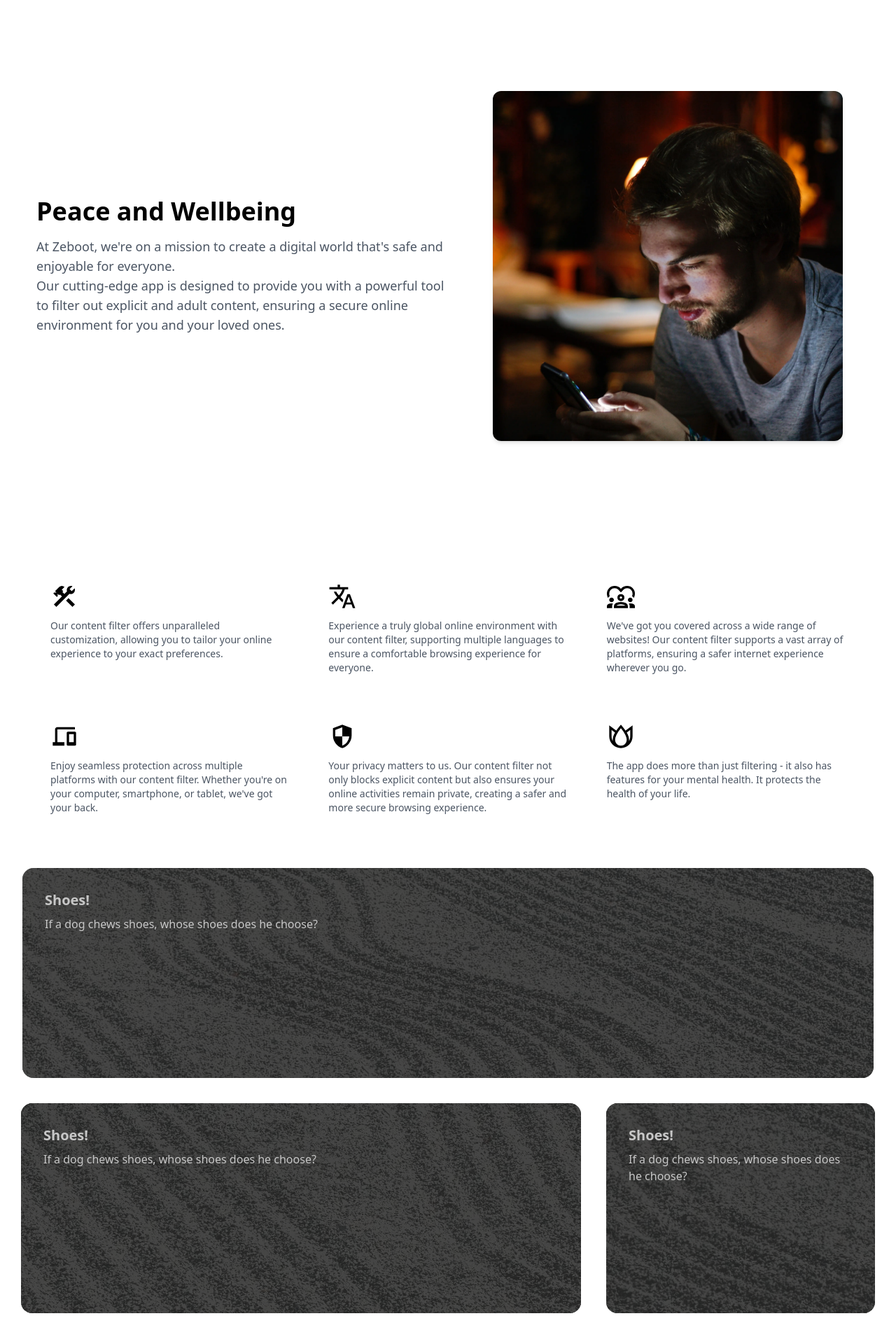
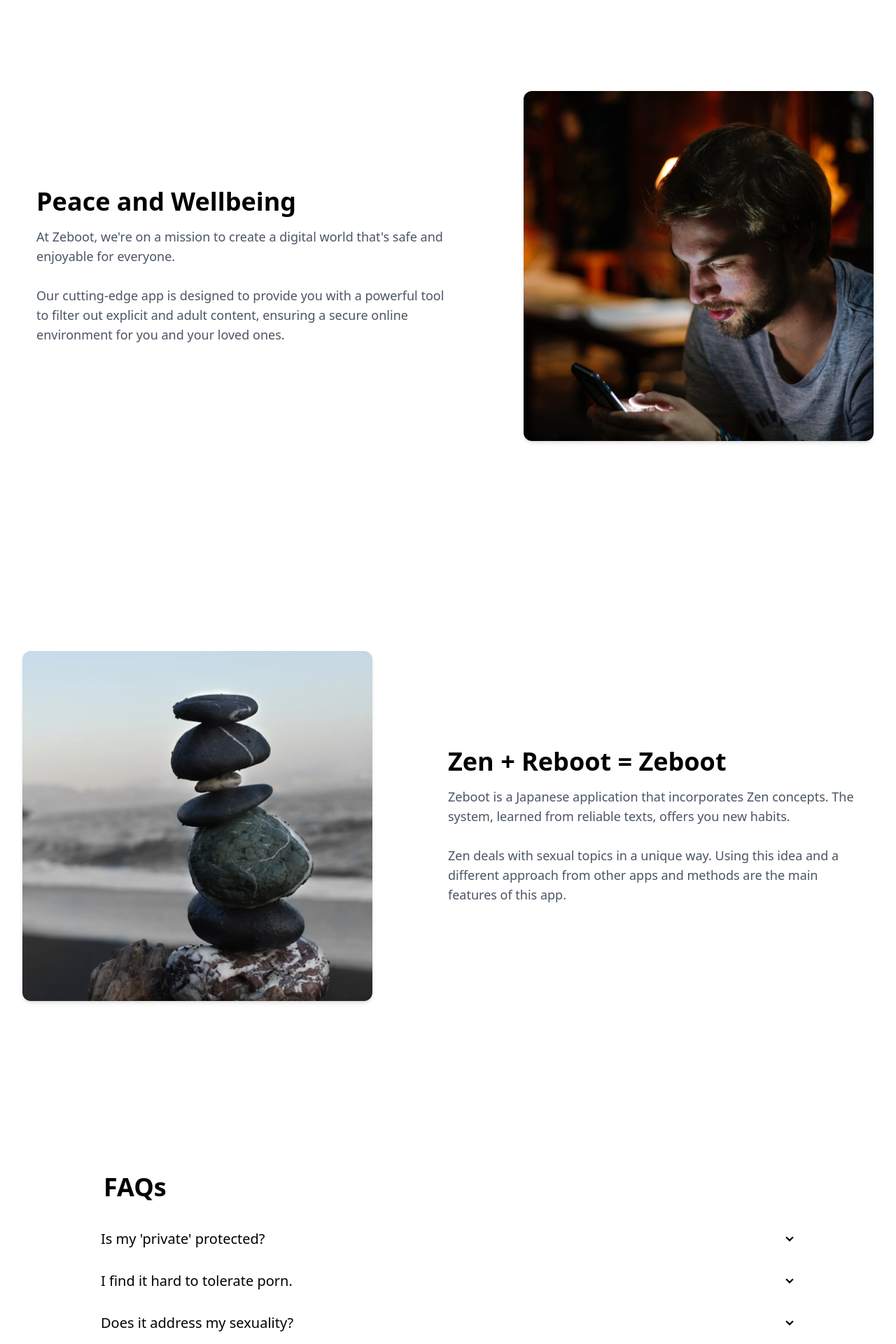
Before and after one commit to acidrefluxreflex/pure-landing, a Next.js app: page / in a window 1280 px wide. Shown: the part 820-2740 px from the top of the page at 70% size. Built offline with nearby package versions, Linux system fonts and the light colour scheme.

Commit message:
add text

```diff
--- a/src/app/page.tsx
+++ b/src/app/page.tsx
@@ -8,7 +8,6 @@
 import OverviewSection from "@/components/sections/OverviewSection";
 import GetStartSection from "@/components/sections/GetStartSection";
 import ContactSection from "@/components/sections/ContactSection";
-
 
 export const metadata: Metadata = {
   title: "Zeboot",
@@ -21,11 +20,12 @@
       <HeroSection />
       <div className="lg:max-w-7xl md:max-w-3xl mx-auto px-4 sm:px-6 md:px-8">
         <OverviewSection />
+        <FAQSection />
+        <TestimonialSection />
+        <FeatureSection />
         <StrengthsSection />
-        <FeatureSection />
         <GetStartSection />
-        <TestimonialSection />
-        <FAQSection />
+
         <ContactSection />
       </div>
     </main>
--- a/src/components/sections/FAQSection.tsx
+++ b/src/components/sections/FAQSection.tsx
@@ -4,29 +4,34 @@
   return (
     <div className="container my-24 mx-auto md:px-6 xl:px-24">
       <section className="mb-32">
-        <h2 className="mb-6 pl-6 text-3xl font-bold">
-          Frequently asked questions
+        <h2 className="mb-6 pl-5 text-4xl font-bold">
+          FAQs
         </h2>
 
         <div id="collapse">
-          {questionCell()}
-          {questionCell()}
-          {questionCell()}
+          {questionCell("Is my 'private' protected?", "Of course. The filter is designed to work completely offline and there are no tracking ads in the app.")}
+          {questionCell("I find it hard to tolerate porn.", "We can offer you new solutions. Frankly speaking, you are making progress just by opening this page. If you are not sure, download and try first.")}
+          {questionCell("Does it address my sexuality?", "Zeboot is committed to diversity and keeps track of a wide range of content. If this does not meet your requirements, you can still customise your filter. Of course, requests for filters are also welcome!")}
         </div>
       </section>
     </div>
   );
 }
 
-function questionCell() {
+function questionCell(
+  question: string,
+  answer: string
+) {
   return (
     <div className="collapse collapse-arrow">
       <input type="checkbox" />
       <div className="collapse-title text-xl font-medium">
-        Click to open this one and close others
+        <h3>
+        {question}
+        </h3>
       </div>
       <div className="collapse-content">
-        <p>hello</p>
+        <p>{answer}</p>
       </div>
     </div>
   );
--- a/src/components/sections/FeatureSection.tsx
+++ b/src/components/sections/FeatureSection.tsx
@@ -9,7 +9,9 @@
           "md:min-w-7xl min-w-[320px] md:h-[300px] h-[300px]",
           "/images/landing/ZenGarden1280.jpg",
           1280,
-          300
+          300,
+          "Filtering",
+          "Proprietary algorithms and databases block access to Porn sites as well as advertising. It can even prevent sexually explicit words from appearing on the site. \n \n  Filters are updated regularly, but can be automatically adapted for almost any new site. Only sexual content is blocked, so you can browse other adult-oriented sites if you wish."
         )}
       </div>
       <div className="lg:flex lg:space-x-9 md:mx-0 mx-5 md:space-y-0 space-y-6 justify-center items-center ">
@@ -17,14 +19,18 @@
           "md:min-w-[800px] min-w-[320px] md:h-[300px] h-[300px]",
           "/images/landing/ZenGarden800.webp",
           800,
-          300
+          300,
+          "Support",
+          "If you feel badly tempted, app support can help. Alerts for attention, a meditation function and an AI counsellor are available. \n \n You can even count the number of days away from sexual content, so you can track the improvement in your life."
         )}
 
         {renderCard(
           "md:min-w-96 min-w-[320px] md:h-[300px] h-[300px]",
           "/images/landing/ZenGarden380.webp",
           380,
-          300
+          300,
+          "More",
+          "Filters and functions are regularly updated and further requests are accepted. You can also recommend your new lifestyle to your friends with the Share function."
         )}
       </div>
     </div>
@@ -35,10 +41,20 @@
   width: string,
   imageSrc: string,
   imgWidth: number,
-  imgHeight: number
+  imgHeight: number,
+  title: string,
+  body: string
 ) {
+  // 改行文字を<br />タグに置換する
+  const bodyWithLineBreaks = body.split("\n").map((line, index) => (
+    <React.Fragment key={index}>
+      {line}
+      <br />
+    </React.Fragment>
+  ));
+
   return (
-    <div className={`z-1 card ${width} bg-base-100 shadow-l image-full `}>
+    <div className={`z-1 card ${width} bg-base-100  image-full shadow-md`}>
       <figure>
         <Image
           src={imageSrc}
@@ -49,11 +65,9 @@
         />
       </figure>
       <div className="card-body">
-        <h1 className="card-title">Shoes!</h1>
-        <p>If a dog chews shoes, whose shoes does he choose?</p>
-        <div className="card-actions justify-end">
-
-        </div>
+        <h1 className="card-title text-5xl font-bold">{title}</h1>
+        <p className="max-w-[600px]">{bodyWithLineBreaks}</p>
+        <div className="card-actions justify-end"></div>
       </div>
     </div>
   );
--- a/src/components/sections/GetStartSection.tsx
+++ b/src/components/sections/GetStartSection.tsx
@@ -4,10 +4,12 @@
   return (
     <div className="my-16">
       <div className="container mx-auto text-center">
-        <h2 className="text-4xl font-bold mb-6">Welcome to Our Landing Page</h2>
+        <h2 className="text-4xl font-bold mb-6">Start New Life</h2>
         <p className="text-gray-600 text-lg mb-8">
-          Lorem ipsum dolor sit amet, consectetur adipiscing elit. Sed do
-          eiusmod tempor incididunt ut labore et dolore magna aliqua.
+          Don't wait any longer to safeguard your concentration and mental
+          health. Click the link below to download Zeboot and take the first
+          step towards a more secure online experience. With Zeboot by your
+          side, your new life begins today!
         </p>
         <button className="btn">Learn More</button>
       </div>
--- a/src/components/sections/HeroSection.tsx
+++ b/src/components/sections/HeroSection.tsx
@@ -12,10 +12,10 @@
         }}
       >
         <div className="hero-content ml-64 pr-[430px]">
-          <div className="container max-w-md text-white">
-            <p className="p-2 text-2xl">Sexual Content Blocker</p>
+          <div className="container max-w-md ">
+            <p className="p-2 text-2xl text text-[#F596AA]">Sexual Content Blocker</p>
             <div className="container " style={{ fontFamily: "Futura" }}>
-              <h1 className="text-9xl font-medium ">Zeboot</h1>
+              <h1 className="text-9xl font-medium text-white">Zeboot</h1>
             </div>
             <div className="mb-8 px-2 text-lg font-medium">
               <p>
@@ -24,7 +24,7 @@
                 filtering out explicit content and ensuring a safer online
                 experience.
               </p>
-              <button className="btn btn-accent text-white my-5">
+              <button className="btn btn-info text-[#1C1C1C] my-5 ">
                 <a href="https://textcheckai.page.link/toapp">Get Clean Life</a>
               </button>
             </div>
--- a/src/components/sections/OverviewSection.tsx
+++ b/src/components/sections/OverviewSection.tsx
@@ -3,12 +3,14 @@
 
 export default function OverviewSection() {
   return (
-    <div className="lg:flex flex-col md:flex-row md:items-center md:justify-center lg:h-screen">
+    <div className="">
+      <div className="lg:flex flex-col md:flex-row md:items-center md:justify-between md:h-screen">
         <div className="md:w-1/3 lg:w-1/2 m-5">
           <h1 className="text-4xl font-bold mb-4">Peace and Wellbeing</h1>
           <p className="lg:text-lg text-sm text-gray-600">
             At Zeboot, we&apos;re on a mission to create a digital world
             that&apos;s safe and enjoyable for everyone.
+            <br />
             <br />
             Our cutting-edge app is designed to provide you with a powerful tool
             to filter out explicit and adult content, ensuring a secure online
@@ -16,7 +18,7 @@
           </p>
         </div>
 
-      <div className="md:w-1/2 flex justify-center">
+        <div className="md:w-1/2 flex md:justify-end justify-center">
           <Image
             src="/images/landing/eddy-billard.webp"
             alt="アプリケーションの画像"
@@ -26,5 +28,41 @@
           />
         </div>
       </div>
+      <div className="lg:flex flex-col md:flex-row md:items-center md:justify-between md:h-screen">
+        <div
+          id="DESKTOP"
+          className="md:w-1/2 md:flex hidden md:justify-start justify-center "
+        >
+          <Image
+            src="/images/landing/Tower.webp"
+            alt="アプリケーションの画像"
+            className="lg:w-[500px] w-[200px] h-auto rounded-xl shadow-md"
+            width={2000}
+            height={2000}
+          />
+        </div>
+        <div className="md:w-1/3 lg:w-1/2 m-5">
+          <h1 className="text-4xl font-bold mb-4">Zen + Reboot = Zeboot</h1>
+          <p className="lg:text-lg text-sm text-gray-600">
+            Zeboot is a Japanese application that incorporates Zen concepts. The
+            system, learned from reliable texts, offers you new habits.
+            <br />
+            <br />
+            Zen deals with sexual topics in a unique way. Using this idea and a
+            different approach from other apps and methods are the main features
+            of this app.
+          </p>
+        </div>
+        <div className="md:w-1/2 flex md:hidden md:justify-start justify-center">
+          <Image
+            src="/images/landing/Tower.webp"
+            alt="アプリケーションの画像"
+            className="lg:w-[500px] w-[200px] h-auto rounded-xl shadow-md"
+            width={2000}
+            height={2000}
+          />
+        </div>
+      </div>
+    </div>
   );
 }
--- a/src/components/sections/TestimonialSection.tsx
+++ b/src/components/sections/TestimonialSection.tsx
@@ -11,7 +11,8 @@
               "Emily",
               "Teacher",
               "I've been using 'zeboot' for a while now, and it's been a game-changer for me. As a teacher, maintaining focus and a healthy online environment is crucial. ",
-              "/images/landing/Emily.webp"
+              "/images/landing/Emily.webp",
+              4
             )}
           </div>
           <div className="mx-3">
@@ -19,7 +20,8 @@
               "David",
               "Software Developer",
               "'zeboot' has become an essential part of my digital life. I spend a lot of time online, and it's easy to get distracted. This app not only filters out explicit content but also allows me to stay focused.",
-              "/images/landing/David.webp"
+              "/images/landing/David.webp",
+              5
             )}
           </div>
           <div className="md:mx-0 mx-3">
@@ -27,7 +29,8 @@
               "Sarah",
               "Marketing Manager",
               "I can't thank 'zeboot' enough for keeping me productive and safeguarding my online experience. As a marketing manager, I need a clear mind to come up with creative ideas. ",
-              "/images/landing/Sarah.webp"
+              "/images/landing/Sarah.webp",
+              5
             )}
           </div>
         </div>
@@ -40,8 +43,25 @@
   name: string,
   job: string,
   comment: string,
-  imageSrc: string
+  imageSrc: string,
+  rating: number
 ) {
+  let starIconSrc = "";
+
+  if (rating >= 1 && rating < 2) {
+    starIconSrc = "/images/icons/star_FILL.svg";
+  } else if (rating >= 2 && rating < 3) {
+    starIconSrc = "/images/icons/star_FILL.svg";
+  } else if (rating >= 3 && rating < 4) {
+    starIconSrc = "/images/icons/star_FILL.svg";
+  } else if (rating >= 4 && rating < 5) {
+    starIconSrc = "/images/icons/star_half.svg";
+  } else if (rating === 5) {
+    starIconSrc = "/images/icons/star_FILL.svg";
+  } else {
+    starIconSrc = "/images/icons/star_FILL.svg"; // デフォルトのアイコン
+  }
+
   return (
     <div className="card bg-[#F2F2F7] lg:w-[400px] md:flex-row mb-12 md:mb-0 shadow-lg min-h-[200px]">
       <div className="card-body ">
@@ -87,12 +107,7 @@
             width={25}
             height={25}
           />
-          <Image
-            src={"/images/icons/star_FILL.svg"}
-            alt="star"
-            width={25}
-            height={25}
-          />
+          <Image src={starIconSrc} alt="star" width={25} height={25} />
         </div>
       </div>
     </div>
--- a/tailwind.config.ts
+++ b/tailwind.config.ts
@@ -31,9 +31,9 @@
 
           neutral: "#0C0C0C",
 
+          systemgray: "#F2F2F7",
 
-
-          info: "#3ABFF8",
+          info: "#F2F2F7",
 
           success: "#36D399",
 
```
Also changed, not shown: public/images/landing/Tower.webp (added). Lines whose indentation alone changed are shown as unchanged.
